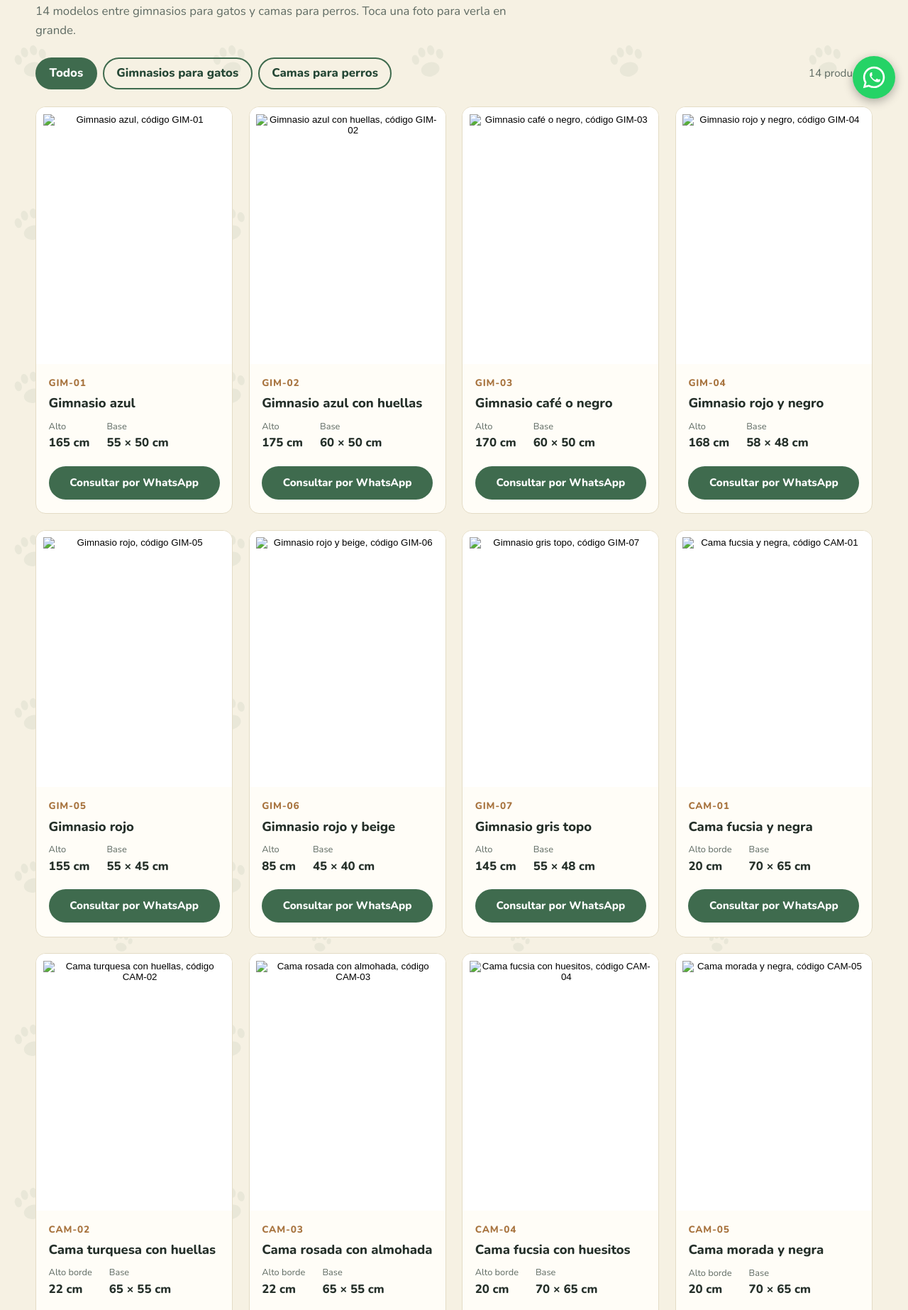
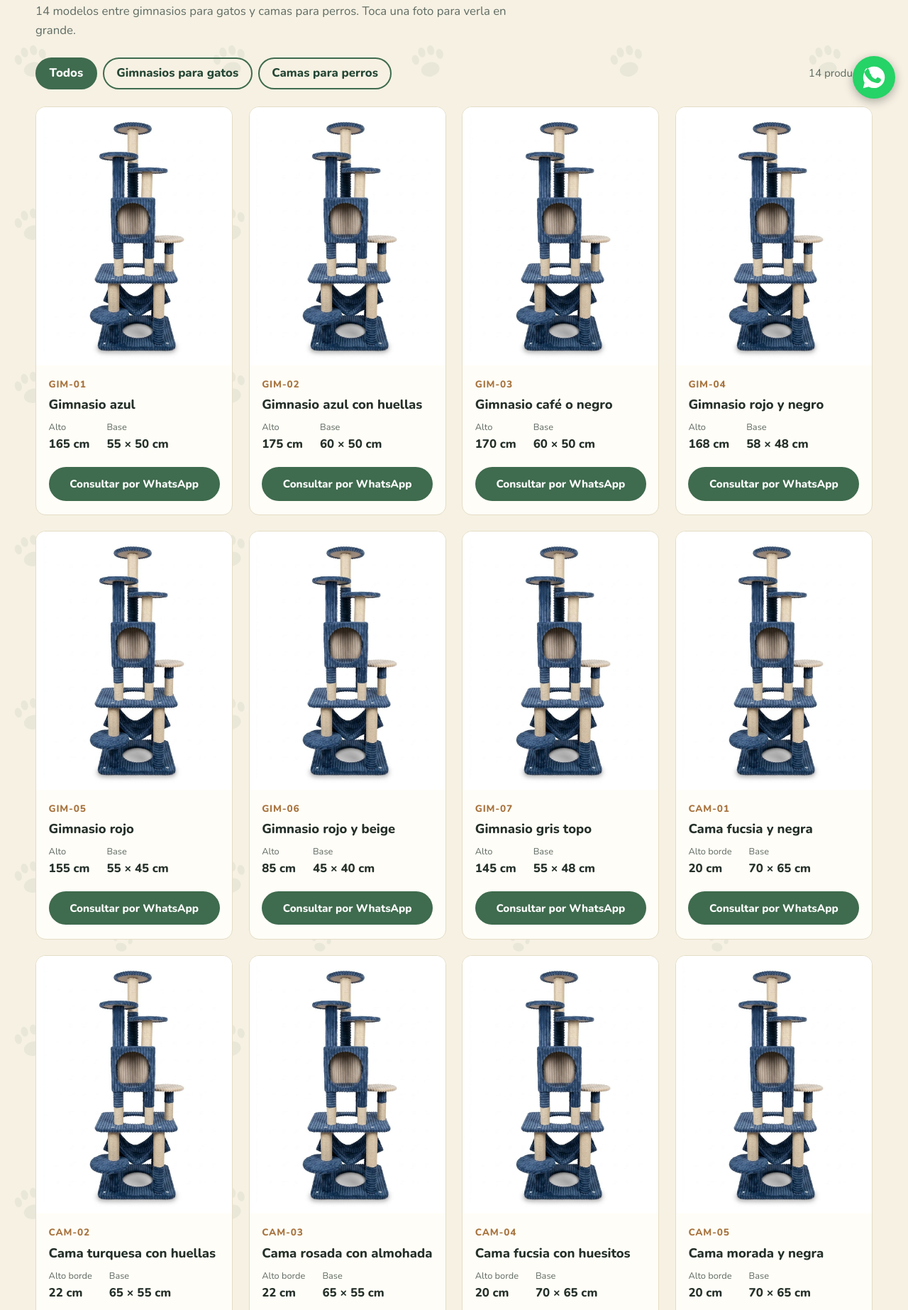
Before and after one commit to sd2858391-hash/maskopets-2.2, a plain HTML site: page index.html in a window 1280 px wide. Shown: the part 643-2489 px from the top of the page at 71% size. Drawn offline with nearby package versions, Linux system fonts and the light colour scheme.

Commit message:
Fix broken product image paths by pointing catalog and hero images to real files in the img folder

```diff
--- a/index.html
+++ b/index.html
@@ -36,9 +36,9 @@
         </div>
       </div>
       <div class="collage" aria-hidden="true">
-        <img class="c1" src="images/gim-02.jpg" alt="">
-        <img class="c2" src="images/gim-06.jpg" alt="">
-        <img class="c3" src="images/cam-03.jpg" alt="">
+        <img class="c1" src="img/Code_Generated_Image.png" alt="">
+        <img class="c2" src="img/Code_Generated_Image.png" alt="">
+        <img class="c3" src="img/Code_Generated_Image.png" alt="">
       </div>
     </div>
   </section>
@@ -57,85 +57,85 @@
     <ul class="grid" id="grid">
 
 <li class="card" data-type="gato" data-code="GIM-01">
-<button class="card-img" type="button" data-open aria-label="Ver GIM-01 en grande"><img src="images/gim-01.jpg" alt="Gimnasio azul, código GIM-01" width="360" height="480" loading="lazy"></button>
+<button class="card-img" type="button" data-open aria-label="Ver GIM-01 en grande"><img src="img/Code_Generated_Image.png" alt="Gimnasio azul, código GIM-01" width="360" height="480" loading="lazy"></button>
 <div class="card-body"><p class="code">GIM-01</p><h3>Gimnasio azul</h3>
 <dl><div><dt>Alto</dt><dd>165 cm</dd></div><div><dt>Base</dt><dd>55 × 50 cm</dd></div></dl>
 <a class="btn btn-wa" href="https://wa.me/573044251099?text=Hola%2C%20quiero%20informaci%C3%B3n%20sobre%20GIM-01%20%28gimnasio%20azul%29." target="_blank" rel="noopener noreferrer">Consultar por WhatsApp</a></div></li>
 
 <li class="card" data-type="gato" data-code="GIM-02">
-<button class="card-img" type="button" data-open aria-label="Ver GIM-02 en grande"><img src="images/gim-02.jpg" alt="Gimnasio azul con huellas, código GIM-02" width="360" height="480" loading="lazy"></button>
+<button class="card-img" type="button" data-open aria-label="Ver GIM-02 en grande"><img src="img/Code_Generated_Image.png" alt="Gimnasio azul con huellas, código GIM-02" width="360" height="480" loading="lazy"></button>
 <div class="card-body"><p class="code">GIM-02</p><h3>Gimnasio azul con huellas</h3>
 <dl><div><dt>Alto</dt><dd>175 cm</dd></div><div><dt>Base</dt><dd>60 × 50 cm</dd></div></dl>
 <a class="btn btn-wa" href="https://wa.me/573044251099?text=Hola%2C%20quiero%20informaci%C3%B3n%20sobre%20GIM-02%20%28gimnasio%20azul%20con%20huellas%29." target="_blank" rel="noopener noreferrer">Consultar por WhatsApp</a></div></li>
 
 <li class="card" data-type="gato" data-code="GIM-03">
-<button class="card-img" type="button" data-open aria-label="Ver GIM-03 en grande"><img src="images/gim-03.jpg" alt="Gimnasio café o negro, código GIM-03" width="360" height="480" loading="lazy"></button>
+<button class="card-img" type="button" data-open aria-label="Ver GIM-03 en grande"><img src="img/Code_Generated_Image.png" alt="Gimnasio café o negro, código GIM-03" width="360" height="480" loading="lazy"></button>
 <div class="card-body"><p class="code">GIM-03</p><h3>Gimnasio café o negro</h3>
 <dl><div><dt>Alto</dt><dd>170 cm</dd></div><div><dt>Base</dt><dd>60 × 50 cm</dd></div></dl>
 <a class="btn btn-wa" href="https://wa.me/573044251099?text=Hola%2C%20quiero%20informaci%C3%B3n%20sobre%20GIM-03%20%28gimnasio%20caf%C3%A9%20o%20negro%29." target="_blank" rel="noopener noreferrer">Consultar por WhatsApp</a></div></li>
 
 <li class="card" data-type="gato" data-code="GIM-04">
-<button class="card-img" type="button" data-open aria-label="Ver GIM-04 en grande"><img src="images/gim-04.jpg" alt="Gimnasio rojo y negro, código GIM-04" width="360" height="480" loading="lazy"></button>
+<button class="card-img" type="button" data-open aria-label="Ver GIM-04 en grande"><img src="img/Code_Generated_Image.png" alt="Gimnasio rojo y negro, código GIM-04" width="360" height="480" loading="lazy"></button>
 <div class="card-body"><p class="code">GIM-04</p><h3>Gimnasio rojo y negro</h3>
 <dl><div><dt>Alto</dt><dd>168 cm</dd></div><div><dt>Base</dt><dd>58 × 48 cm</dd></div></dl>
 <a class="btn btn-wa" href="https://wa.me/573044251099?text=Hola%2C%20quiero%20informaci%C3%B3n%20sobre%20GIM-04%20%28gimnasio%20rojo%20y%20negro%29." target="_blank" rel="noopener noreferrer">Consultar por WhatsApp</a></div></li>
 
 <li class="card" data-type="gato" data-code="GIM-05">
-<button class="card-img" type="button" data-open aria-label="Ver GIM-05 en grande"><img src="images/gim-05.jpg" alt="Gimnasio rojo, código GIM-05" width="360" height="480" loading="lazy"></button>
+<button class="card-img" type="button" data-open aria-label="Ver GIM-05 en grande"><img src="img/Code_Generated_Image.png" alt="Gimnasio rojo, código GIM-05" width="360" height="480" loading="lazy"></button>
 <div class="card-body"><p class="code">GIM-05</p><h3>Gimnasio rojo</h3>
 <dl><div><dt>Alto</dt><dd>155 cm</dd></div><div><dt>Base</dt><dd>55 × 45 cm</dd></div></dl>
 <a class="btn btn-wa" href="https://wa.me/573044251099?text=Hola%2C%20quiero%20informaci%C3%B3n%20sobre%20GIM-05%20%28gimnasio%20rojo%29." target="_blank" rel="noopener noreferrer">Consultar por WhatsApp</a></div></li>
 
 <li class="card" data-type="gato" data-code="GIM-06">
-<button class="card-img" type="button" data-open aria-label="Ver GIM-06 en grande"><img src="images/gim-06.jpg" alt="Gimnasio rojo y beige, código GIM-06" width="360" height="480" loading="lazy"></button>
+<button class="card-img" type="button" data-open aria-label="Ver GIM-06 en grande"><img src="img/Code_Generated_Image.png" alt="Gimnasio rojo y beige, código GIM-06" width="360" height="480" loading="lazy"></button>
 <div class="card-body"><p class="code">GIM-06</p><h3>Gimnasio rojo y beige</h3>
 <dl><div><dt>Alto</dt><dd>85 cm</dd></div><div><dt>Base</dt><dd>45 × 40 cm</dd></div></dl>
 <a class="btn btn-wa" href="https://wa.me/573044251099?text=Hola%2C%20quiero%20informaci%C3%B3n%20sobre%20GIM-06%20%28gimnasio%20rojo%20y%20beige%29." target="_blank" rel="noopener noreferrer">Consultar por WhatsApp</a></div></li>
 
 <li class="card" data-type="gato" data-code="GIM-07">
-<button class="card-img" type="button" data-open aria-label="Ver GIM-07 en grande"><img src="images/gim-07.jpg" alt="Gimnasio gris topo, código GIM-07" width="360" height="480" loading="lazy"></button>
+<button class="card-img" type="button" data-open aria-label="Ver GIM-07 en grande"><img src="img/Code_Generated_Image.png" alt="Gimnasio gris topo, código GIM-07" width="360" height="480" loading="lazy"></button>
 <div class="card-body"><p class="code">GIM-07</p><h3>Gimnasio gris topo</h3>
 <dl><div><dt>Alto</dt><dd>145 cm</dd></div><div><dt>Base</dt><dd>55 × 48 cm</dd></div></dl>
 <a class="btn btn-wa" href="https://wa.me/573044251099?text=Hola%2C%20quiero%20informaci%C3%B3n%20sobre%20GIM-07%20%28gimnasio%20gris%20topo%29." target="_blank" rel="noopener noreferrer">Consultar por WhatsApp</a></div></li>
 
 <li class="card" data-type="perro" data-code="CAM-01">
-<button class="card-img" type="button" data-open aria-label="Ver CAM-01 en grande"><img src="images/cam-01.jpg" alt="Cama fucsia y negra, código CAM-01" width="360" height="480" loading="lazy"></button>
+<button class="card-img" type="button" data-open aria-label="Ver CAM-01 en grande"><img src="img/Code_Generated_Image.png" alt="Cama fucsia y negra, código CAM-01" width="360" height="480" loading="lazy"></button>
 <div class="card-body"><p class="code">CAM-01</p><h3>Cama fucsia y negra</h3>
 <dl><div><dt>Alto borde</dt><dd>20 cm</dd></div><div><dt>Base</dt><dd>70 × 65 cm</dd></div></dl>
 <a class="btn btn-wa" href="https://wa.me/573044251099?text=Hola%2C%20quiero%20informaci%C3%B3n%20sobre%20CAM-01%20%28cama%20fucsia%20y%20negra%29." target="_blank" rel="noopener noreferrer">Consultar por WhatsApp</a></div></li>
 
 <li class="card" data-type="perro" data-code="CAM-02">
-<button class="card-img" type="button" data-open aria-label="Ver CAM-02 en grande"><img src="images/cam-02.jpg" alt="Cama turquesa con huellas, código CAM-02" width="360" height="480" loading="lazy"></button>
+<button class="card-img" type="button" data-open aria-label="Ver CAM-02 en grande"><img src="img/Code_Generated_Image.png" alt="Cama turquesa con huellas, código CAM-02" width="360" height="480" loading="lazy"></button>
 <div class="card-body"><p class="code">CAM-02</p><h3>Cama turquesa con huellas</h3>
 <dl><div><dt>Alto borde</dt><dd>22 cm</dd></div><div><dt>Base</dt><dd>65 × 55 cm</dd></div></dl>
 <a class="btn btn-wa" href="https://wa.me/573044251099?text=Hola%2C%20quiero%20informaci%C3%B3n%20sobre%20CAM-02%20%28cama%20turquesa%20con%20huellas%29." target="_blank" rel="noopener noreferrer">Consultar por WhatsApp</a></div></li>
 
 <li class="card" data-type="perro" data-code="CAM-03">
-<button class="card-img" type="button" data-open aria-label="Ver CAM-03 en grande"><img src="images/cam-03.jpg" alt="Cama rosada con almohada, código CAM-03" width="360" height="480" loading="lazy"></button>
+<button class="card-img" type="button" data-open aria-label="Ver CAM-03 en grande"><img src="img/Code_Generated_Image.png" alt="Cama rosada con almohada, código CAM-03" width="360" height="480" loading="lazy"></button>
 <div class="card-body"><p class="code">CAM-03</p><h3>Cama rosada con almohada</h3>
 <dl><div><dt>Alto borde</dt><dd>22 cm</dd></div><div><dt>Base</dt><dd>65 × 55 cm</dd></div></dl>
 <a class="btn btn-wa" href="https://wa.me/573044251099?text=Hola%2C%20quiero%20informaci%C3%B3n%20sobre%20CAM-03%20%28cama%20rosada%20con%20almohada%29." target="_blank" rel="noopener noreferrer">Consultar por WhatsApp</a></div></li>
 
 <li class="card" data-type="perro" data-code="CAM-04">
-<button class="card-img" type="button" data-open aria-label="Ver CAM-04 en grande"><img src="images/cam-04.jpg" alt="Cama fucsia con huesitos, código CAM-04" width="360" height="480" loading="lazy"></button>
+<button class="card-img" type="button" data-open aria-label="Ver CAM-04 en grande"><img src="img/Code_Generated_Image.png" alt="Cama fucsia con huesitos, código CAM-04" width="360" height="480" loading="lazy"></button>
 <div class="card-body"><p class="code">CAM-04</p><h3>Cama fucsia con huesitos</h3>
 <dl><div><dt>Alto borde</dt><dd>20 cm</dd></div><div><dt>Base</dt><dd>70 × 65 cm</dd></div></dl>
 <a class="btn btn-wa" href="https://wa.me/573044251099?text=Hola%2C%20quiero%20informaci%C3%B3n%20sobre%20CAM-04%20%28cama%20fucsia%20con%20huesitos%29." target="_blank" rel="noopener noreferrer">Consultar por WhatsApp</a></div></li>
 
 <li class="card" data-type="perro" data-code="CAM-05">
-<button class="card-img" type="button" data-open aria-label="Ver CAM-05 en grande"><img src="images/cam-05.jpg" alt="Cama morada y negra, código CAM-05" width="360" height="480" loading="lazy"></button>
+<button class="card-img" type="button" data-open aria-label="Ver CAM-05 en grande"><img src="img/Code_Generated_Image.png" alt="Cama morada y negra, código CAM-05" width="360" height="480" loading="lazy"></button>
 <div class="card-body"><p class="code">CAM-05</p><h3>Cama morada y negra</h3>
 <dl><div><dt>Alto borde</dt><dd>20 cm</dd></div><div><dt>Base</dt><dd>70 × 65 cm</dd></div></dl>
 <a class="btn btn-wa" href="https://wa.me/573044251099?text=Hola%2C%20quiero%20informaci%C3%B3n%20sobre%20CAM-05%20%28cama%20morada%20y%20negra%29." target="_blank" rel="noopener noreferrer">Consultar por WhatsApp</a></div></li>
 
 <li class="card" data-type="perro" data-code="CAM-06">
-<button class="card-img" type="button" data-open aria-label="Ver CAM-06 en grande"><img src="images/cam-06.jpg" alt="Cama azul marino, código CAM-06" width="360" height="480" loading="lazy"></button>
+<button class="card-img" type="button" data-open aria-label="Ver CAM-06 en grande"><img src="img/Code_Generated_Image.png" alt="Cama azul marino, código CAM-06" width="360" height="480" loading="lazy"></button>
 <div class="card-body"><p class="code">CAM-06</p><h3>Cama azul marino</h3>
 <dl><div><dt>Alto borde</dt><dd>22 cm</dd></div><div><dt>Base</dt><dd>75 × 70 cm</dd></div></dl>
 <a class="btn btn-wa" href="https://wa.me/573044251099?text=Hola%2C%20quiero%20informaci%C3%B3n%20sobre%20CAM-06%20%28cama%20azul%20marino%29." target="_blank" rel="noopener noreferrer">Consultar por WhatsApp</a></div></li>
 
 <li class="card" data-type="perro" data-code="CAM-07">
-<button class="card-img" type="button" data-open aria-label="Ver CAM-07 en grande"><img src="images/cam-07.jpg" alt="Cama verde y negra, código CAM-07" width="360" height="480" loading="lazy"></button>
+<button class="card-img" type="button" data-open aria-label="Ver CAM-07 en grande"><img src="img/Code_Generated_Image.png" alt="Cama verde y negra, código CAM-07" width="360" height="480" loading="lazy"></button>
 <div class="card-body"><p class="code">CAM-07</p><h3>Cama verde y negra</h3>
 <dl><div><dt>Alto borde</dt><dd>20 cm</dd></div><div><dt>Base</dt><dd>70 × 65 cm</dd></div></dl>
 <a class="btn btn-wa" href="https://wa.me/573044251099?text=Hola%2C%20quiero%20informaci%C3%B3n%20sobre%20CAM-07%20%28cama%20verde%20y%20negra%29." target="_blank" rel="noopener noreferrer">Consultar por WhatsApp</a></div></li>
@@ -161,7 +161,7 @@
     </div>
     <div class="contact">
       <a class="tel" href="tel:+573044251099">+57 304 4251099</a>
-      <a class="ico mail" href="https://mail.google.com/mail/?view=cm&amp;fs=1&amp;to=sd2858391%40gmail.com" target="_blank" rel="noopener noreferrer" aria-label="Enviar correo a sd2858391@gmail.com" title="Enviar correo">
+      <a class="ico mail" href="https://mail.google.com/mail/?view=cm&amp;fs=1&amp;to=sd2858391%40gmail.com" target="_blank" rel="noopener noreferrer" aria-label="Enviar correo a sd2858391@gmail.com">
         <svg viewBox="0 0 24 24" aria-hidden="true"><rect x="3" y="5" width="18" height="14" rx="2"/><path d="m3 7 9 6 9-6"/></svg>
       </a>
       <a class="ico ig" href="https://www.instagram.com/juanse_ds/" target="_blank" rel="noopener noreferrer" aria-label="Instagram" title="Instagram">
@@ -172,7 +172,7 @@
 </footer>
 
 <a class="wa-float" href="https://wa.me/573044251099?text=Hola%2C%20quiero%20informaci%C3%B3n%20sobre%20sus%20productos." target="_blank" rel="noopener noreferrer" aria-label="Escríbenos por WhatsApp">
-  <svg viewBox="0 0 32 32" aria-hidden="true"><path d="M16 .8C7.6.8.8 7.6.8 16c0 2.7.7 5.3 2 7.6L.7 31.3l7.9-2.1a15.1 15.1 0 0 0 7.4 1.9h.1c8.4 0 15.2-6.8 15.2-15.2 0-4.1-1.6-7.9-4.5-10.8A15 15 0 0 0 16 .8Zm0 27.7h-.1a12.6 12.6 0 0 1-6.4-1.8l-.5-.3-4.7 1.2 1.3-4.6-.3-.5A12.6 12.6 0 0 1 3.4 16C3.4 9 9 3.4 16 3.4c3.4 0 6.5 1.3 8.9 3.7a12.5 12.5 0 0 1 3.7 8.9c0 7-5.7 12.5-12.6 12.5Zm6.9-9.4c-.4-.2-2.2-1.1-2.5-1.2-.3-.1-.6-.2-.8.2s-1 1.2-1.2 1.4c-.2.2-.4.3-.8.1-.4-.2-1.6-.6-3-1.9-1.1-1-1.9-2.2-2.1-2.6-.2-.4 0-.6.2-.8l.6-.7.4-.6c.1-.2 0-.5 0-.7-.1-.2-.8-2-.1-2.7-.2-.6-.4-.6-.7-.6h-.6c-.2 0-.7.1-1 .5-.4.4-1.3 1.3-1.3 3.1s1.3 3.5 1.5 3.7c.2.2 2.6 4 6.3 5.6.9.4 1.6.6 2.1.7.9.3 1.7.2 2.3.1.7-.1 2.2-.9 2.5-1.8.3-.9.3-1.7.2-1.8-.2-.2-.4-.3-.8-.5Z"/></svg>
+  <svg viewBox="0 0 32 32" aria-hidden="true"><path d="M16 .8C7.6.8.8 7.6.8 16c0 2.7.7 5.3 2 7.6L.7 31.3l7.9-2.1a15.1 15.1 0 0 0 7.4 1.9h.1c8.4 0 15.2-6.8 15.2-15.2 0-4.1-1.6-7.9-4.5-10.8A15 15 0 0 0 16 .8Zm8.3 21.6c-.3.8-1.8 1.6-2.5 1.7-1 .1-2.2.2-7-1.5-5.9-2.4-9.7-8.4-10-8.7-.3-.4-2.1-2.8-2.1-5.4 0-2.6 1.4-3.9 1.9-4.4.5-.5 1.1-.6 1.5-.6h1.1c.4 0 .9.1 1.3.9l1.7 4.2c.1.3.1.7-.2 1.1L12 12.1c-.2.2-.2.4-.1.7.2.5 1 2 2.2 3.3 1.6 1.5 3.1 2 3.7 2.2.4.2.7.2 1-.1l1.4-1.7c.4-.5.9-.6 1.4-.4l3.4 1.7c.5.2.8.6.8 1.1.1.7.1 1.8-.3 2.7Z"/></svg>
 </a>
 
 <dialog id="viewer" aria-label="Detalle del producto">
```
